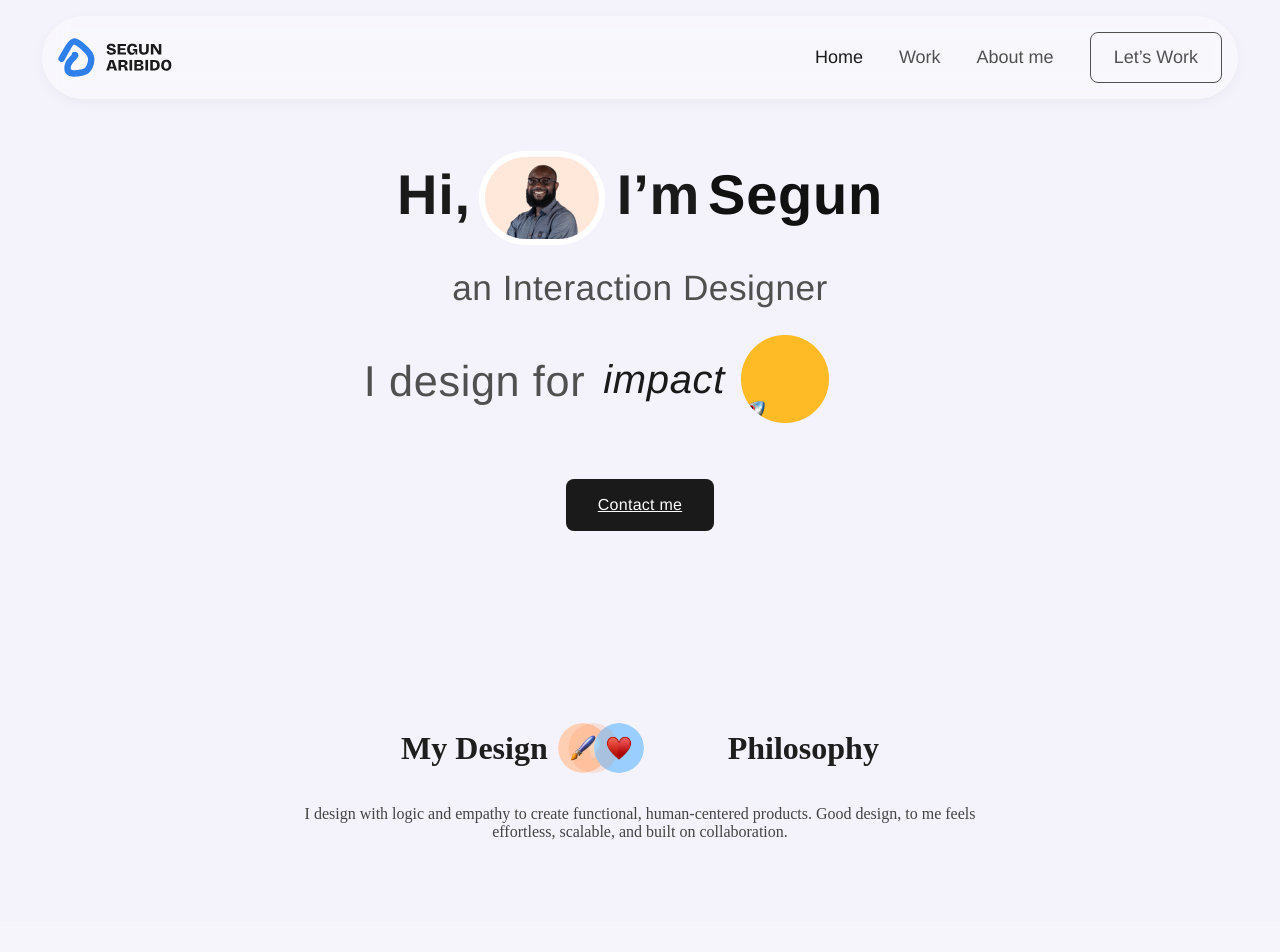
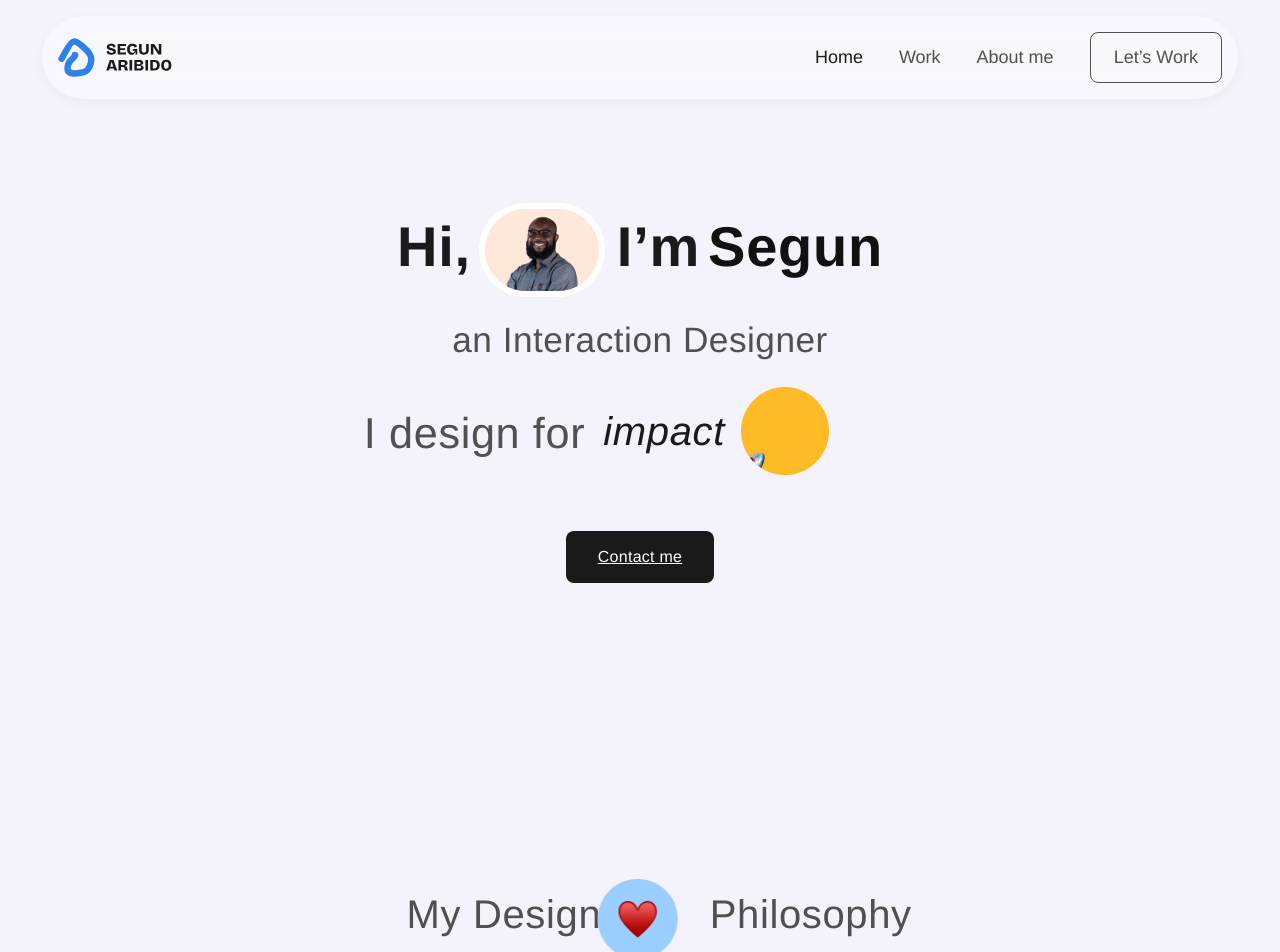
Before and after one commit to neducod/landing-page, a React (Vite) app: page / in a window 1280 px wide. Shown: the top 952 px of the page. Built offline with nearby package versions, Linux system fonts and the light colour scheme.

Commit message:
incomplte animation

```diff
--- a/src/components/DesignPhiloso.jsx
+++ b/src/components/DesignPhiloso.jsx
@@ -6,40 +6,45 @@ const DesignPhiloso = () => {
   const rootRef = useRef(null);
 
   useEffect(() => {
-    // use gsap.context to scope selectors to this component and allow cleanup
     const ctx = gsap.context(() => {
-      const tl = gsap.timeline({ repeat: -1, repeatDelay: 0.8 });
+      const tl = gsap.timeline({ repeat: -1, repeatDelay: 1 });
 
-      // animation: first icon appears, then second fades in, then third & fourth slide/overlap
-      tl.fromTo(
-        ".icon",
-        { x: 0, opacity: 0 },
-        {
-          x: (i) => i * 36, // slight offset for overlapping effect
-          opacity: 1,
-          duration: 0.3,      // 300ms like Figma
+      // Initial state: only pen visible
+      gsap.set(".icon", { opacity: 0, x: 0 });
+      gsap.set(".icon-pen", { opacity: 1 });
+      gsap.set(".philosophy-text", { x: 0 });
+
+      // Heart fades in, replacing pen
+      tl.to(".icon-pen", { opacity: 0, duration: 0.4, ease: "power1.inOut" })
+        .to(".icon-heart", { opacity: 1, duration: 0.4, ease: "power1.inOut" }, "<")
+
+        // Heart slides left, text moves slowly right
+        .to(".icon-heart", { x: -40, duration: 0.7, ease: "power1.inOut" })
+        .to(".philosophy-text", { x: 40, duration: 0.7, ease: "power1.inOut" }, "<")
+
+        // Bulb fades in slightly overlapping
+        .to(".icon-bulb", { opacity: 1, x: -20, duration: 0.6, ease: "power1.inOut" })
+        .to(".philosophy-text", { x: 60, duration: 0.6, ease: "power1.inOut" }, "<")
+
+        // Briefcase appears next
+        .to(".icon-briefcase", { opacity: 1, x: 0, duration: 0.6, ease: "power1.inOut" })
+        .to(".philosophy-text", { x: 80, duration: 0.6, ease: "power1.inOut" }, "<")
+
+        // Pause briefly
+        .to({}, { duration: 0.5 })
+
+        // Fade out all icons, text returns
+        .to(".icon-heart, .icon-bulb, .icon-briefcase", {
+          opacity: 0,
+          duration: 0.6,
           ease: "power1.inOut",
-          stagger: {
-            each: 0.8,        // 800ms delay between each icon's animation (matches Figma)
-          },
-        }
-      )
-        // hold state briefly so the icons are visible
-        .to({}, { duration: 0.6 })
-        // fade all icons out together and reset x back to 0
-        .to(
-          ".icon",
-          {
-            opacity: 0,
-            x: 0,
-            duration: 0.3,
-            ease: "power1.inOut",
-          },
-          "+=0"
-        );
+        })
+        .to(".philosophy-text", { x: 0, duration: 0.8, ease: "power1.inOut" }, "<")
+
+        // Fade back to the first Pen icon smoothly
+        .to(".icon-pen", { opacity: 1, duration: 0.6, ease: "power1.inOut" });
     }, rootRef);
 
-    // cleanup on unmount
     return () => ctx.revert();
   }, []);
 
@@ -49,12 +54,12 @@ const DesignPhiloso = () => {
         <h1 className="www">
           My Design{" "}
           <span className="icons-set">
-            <img src="/My design Phy.png" className="icon" alt="icon1" />
-            <img src="/Property 1=Interaction 1 2.png" className="icon" alt="icon2" />
-            <img src="/Clarity 2.svg" className="icon" alt="icon3" />
-            <img src="/Collaboration 2.svg" className="icon" alt="icon4" />
+            <img src="/My design Phy.png" className="icon icon-pen" alt="pen" />
+            <img src="/Property 1=Interaction 1 2.png" className="icon icon-heart" alt="heart" />
+            <img src="/Clarity 2.svg" className="icon icon-bulb" alt="bulb" />
+            <img src="/Collaboration 2.svg" className="icon icon-briefcase" alt="briefcase" />
           </span>{" "}
-          Philosophy
+          <span className="philosophy-text">Philosophy</span>
         </h1>
       </div>
 
@@ -62,11 +67,6 @@ const DesignPhiloso = () => {
         I design with logic and empathy to create functional, human-centered products.
         Good design, to me feels effortless, scalable, and built on collaboration.
       </p>
-
-      <div className="test">
-        <div className="container"></div>
-        <div className="container"></div>
-      </div>
     </section>
   );
 };
--- a/src/styles/designphiloso.css
+++ b/src/styles/designphiloso.css
@@ -1,46 +1,82 @@
 .intro {
-  padding: 3rem 1.5rem;
   text-align: center;
 }
-
+.philosophy-wrapper{
+  display: flex;
+  flex-direction: row;
+  justify-content: center;
+  align-items: center;
+}
 .philosophy-wrapper .www {
   display: inline-flex;
   align-items: center;
-  gap: 10px;
-  font-size: 2rem;
   line-height: 1;
   white-space: nowrap;
+
+
+  color: #505050;
+  font-family: "Helvetica Neue";
+  font-size: 2.5rem;
+  font-style: normal;
+  font-weight: 500;
+  line-height: 3.375rem; /* 135% */
+  letter-spacing: 0.04rem;
 }
 
+.philosophy-wrapper .www h1{
+  color: #505050;
+  font-family: "Helvetica Neue";
+  font-size: 2.5rem;
+  font-style: normal;
+  font-weight: 500;
+  line-height: 3.375rem; /* 135% */
+  letter-spacing: 0.04rem;
+}
 .icons-set {
   display: inline-block;
   position: relative;
-  width: 160px;
+  width: 70px;
   height: 50px;
+
+  margin-bottom: 20px;
 }
 
 .icon {
   position: absolute;
-  left: 0;
-  top: 0;
-  width: 50px;
-  height: 50px;
-  border-radius: 50%;
+  left: 6;
+  /* top: -20; */
+  width: 80px;
+  height: 80px;
+  /* border-radius: 50%; */
   object-fit: cover;
   opacity: 0;
   pointer-events: none;
 }
 
 .philosophy-text {
-  display: inline-block;
-  transition: transform 0.5s ease;
+  /* display: inline-block; */
+  /* transition: transform 0.5s ease; */
+
+  color: #505050;
+font-family: "Helvetica Neue";
+font-size: 2.5rem;
+font-style: normal;
+font-weight: 500;
+line-height: 3.375rem; /* 135% */
+letter-spacing: 0.04rem;
 }
 
 .intro-p {
-  max-width: 700px;
-  margin: 1rem auto;
-  color: #444;
-  font-size: 1rem;
+  /* max-width: 700px; */
+  color: #505050;
+text-align: center;
+font-family: "Helvetica Neue";
+font-size: 1.5rem;
+font-style: normal;
+font-weight: 400;
+line-height: 2.25rem; /* 150% */
+letter-spacing: 0.024rem;
+width: 44rem;
 }
 
 @media (max-width: 480px) {
```
